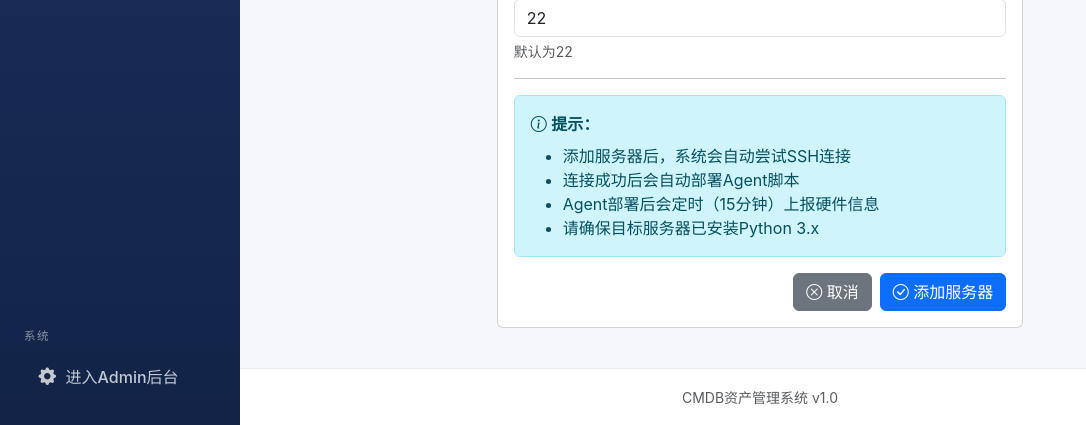
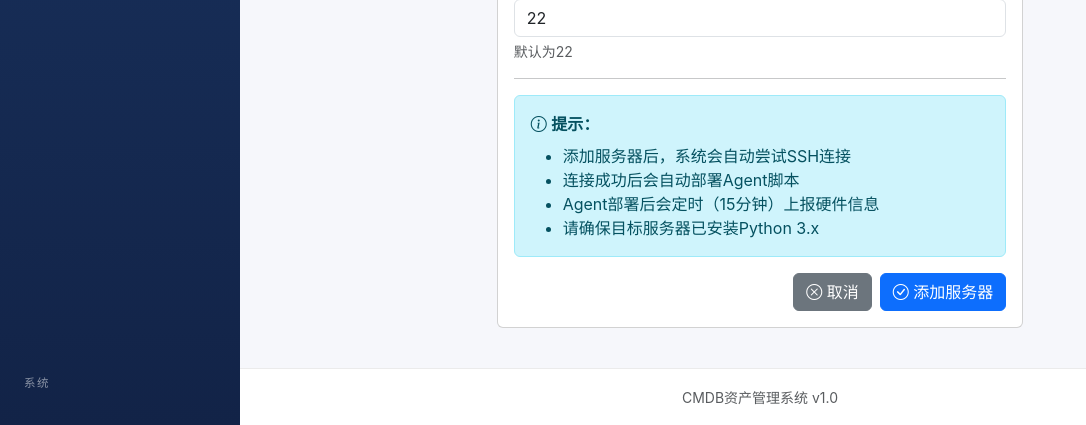
Before and after one commit to SC-z/cmdb, a Django app: template templates/add_server.html in a window 1280 px wide. Shown: the part 681-1106 px from the top of the page, without its empty margins (0-1086 px from the left). Run offline with Django 3.2, Linux system fonts and the light colour scheme; the template is opened without the code that fills it, so the values that code supplies are empty.

Commit message:
隐藏admin后台按钮

```diff
--- a/templates/base.html
+++ b/templates/base.html
@@ -146,10 +146,10 @@
             </div>
             <div class="mt-auto px-4 pt-4">
                 <span class="nav-heading mb-2 d-block">系统</span>
-                <a href="/admin/" target="_blank" class="nav-link">
-                    <i class="bi bi-gear-fill"></i>
-                    <span>进入Admin后台</span>
-                </a>
+{#                <a href="/admin/" target="_blank" class="nav-link">#}
+{#                    <i class="bi bi-gear-fill"></i>#}
+{#                    <span>进入Admin后台</span>#}
+{#                </a>#}
             </div>
         </aside>
         <div class="main-area">
```
